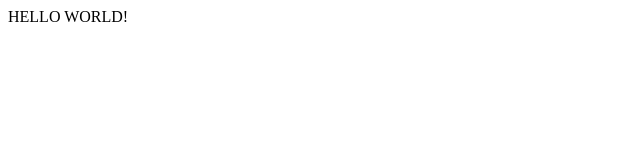
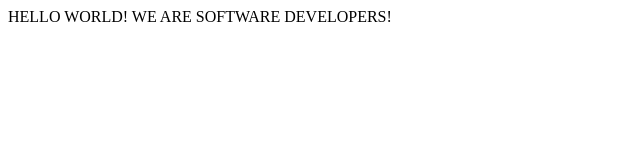
Before and after one commit to JuanDavid31/first-microverse-setup, a plain HTML site: page fcc-test-suite-template-master/index.html in a window 1280 px wide. Shown: the whole page, without its empty margins (0-640 px from the left). Drawn offline with Linux system fonts and the light colour scheme.

Commit message:
updated hello world

```diff
--- a/fcc-test-suite-template-master/index.html
+++ b/fcc-test-suite-template-master/index.html
@@ -10,7 +10,7 @@
     <script src="https://cdn.freecodecamp.org/testable-projects-fcc/v1/bundle.js"></script>
 
 
-    HELLO WORLD!
+    HELLO WORLD! WE ARE SOFTWARE DEVELOPERS!
 
     <!--
 
```
